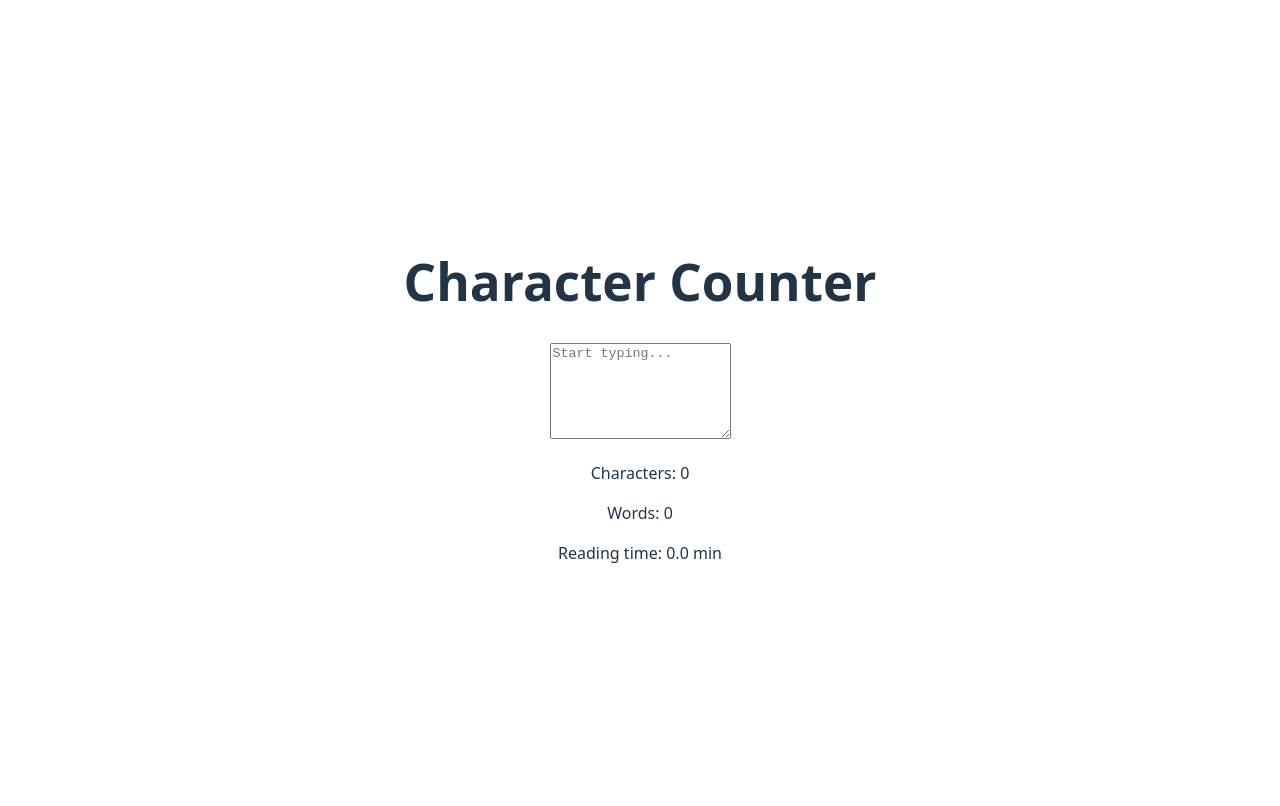
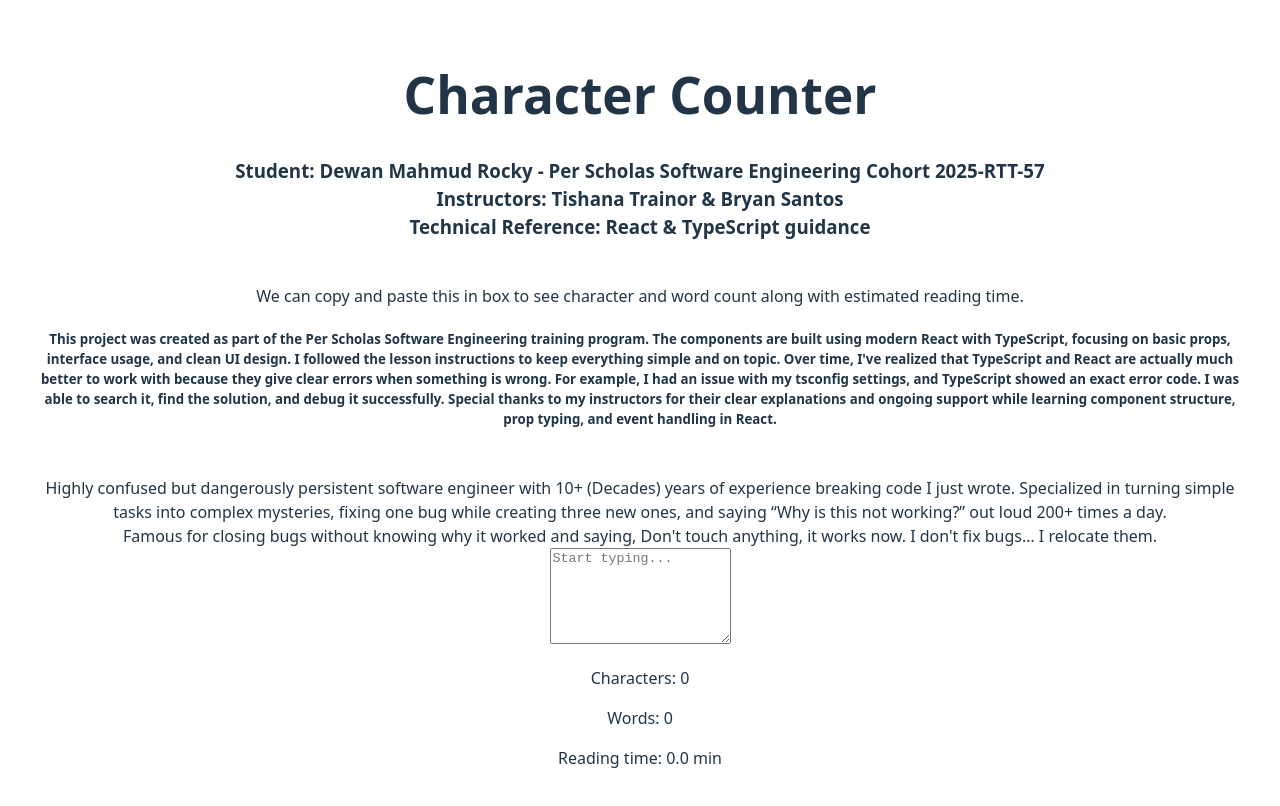
Before and after one commit to DewanTechUS/Lab_9.2_Props_and_State, a React (Vite) app: page / in a window 1280 px wide. Shown: the top 806 px of the page. Built offline with nearby package versions, Linux system fonts and the light colour scheme.

Commit message:
docs: README.md UPDATED

```diff
--- a/src/components/CharacterCounter/CharacterCounter.tsx
+++ b/src/components/CharacterCounter/CharacterCounter.tsx
@@ -13,8 +13,8 @@ import React, { useState } from "react";
 import { CharacterCounterProps, TextStats } from "../../types";
 import { TextInput } from "../TextInput/TextInput";
 import { StatsDisplay } from "../StatsDisplay/StatsDisplay";
-
-const WORDS_PER_MINUTE = 250;
+// we can assume an average reading speed of 30 words per minute
+const WORDS_PER_MINUTE = 30;
 
 function calculateStats(text: string): TextStats {
   const trimmed = text.trim();
@@ -40,8 +40,18 @@ export const CharacterCounter: React.FC<CharacterCounterProps> = () => {
 
   return (
     <div className="max-w-3xl mx-auto p-4 space-y-4">
+
       <h1 className="text-2xl font-bold">Character Counter</h1>
 
+      <h3 className="text-2xl font-bold"> Student: Dewan Mahmud Rocky - Per Scholas Software Engineering Cohort 2025-RTT-57
+        <br />Instructors: Tishana Trainor & Bryan Santos
+        <br />Technical Reference: React & TypeScript guidance</h3>
+
+      <br /> We can copy and paste this in box to see character and word count along with estimated reading time.
+
+      <br /><h5>This project was created as part of the Per Scholas Software Engineering training program. The components are built using modern React with TypeScript, focusing on basic props, interface usage, and clean UI design. I followed the lesson instructions to keep everything simple and on topic. Over time, I've realized that TypeScript and React are actually much better to work with because they give clear errors when something is wrong. For example, I had an issue with my tsconfig settings, and TypeScript showed an exact error code. I was able to search it, find the solution, and debug it successfully. Special thanks to my instructors for their clear explanations and ongoing support while learning component structure, prop typing, and event handling in React. </h5>
+      <br /> Highly confused but dangerously persistent software engineer with 10+ (Decades) years of experience breaking code I just wrote. Specialized in turning simple tasks into complex mysteries, fixing one bug while creating three new ones, and saying “Why is this not working?” out loud 200+ times a day.
+      <br />Famous for closing bugs without knowing why it worked and saying, Don't touch anything, it works now. I don't fix bugs… I relocate them.
       <TextInput
         onTextChange={handleTextChange}
         placeholder="Start typing..."
```
Also changed, not shown: 1 other file (tests, documents, lock files or other folders).
